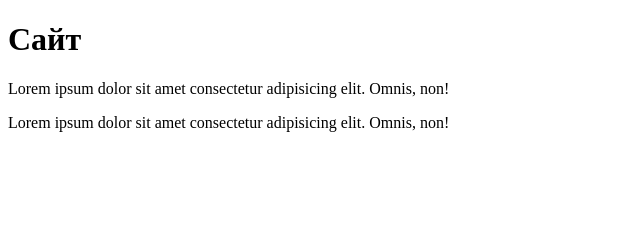
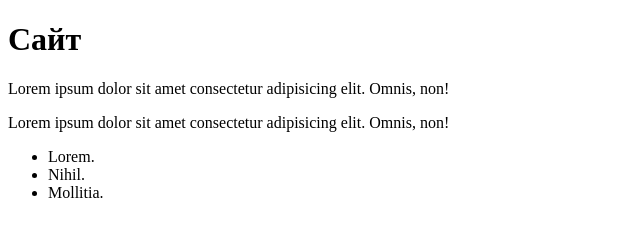
Before and after one commit to Sim-karta/freshcode-branches, a plain HTML site: page index.html in a window 1280 px wide. Shown: the whole page, without its empty margins (0-640 px from the left). Drawn offline with Linux system fonts and the light colour scheme.

Commit message:
Make list in aside (test #2)

```diff
--- a/index.html
+++ b/index.html
@@ -21,6 +21,12 @@
                 </p>
             </article>
         </main>
-        <aside></aside>
+        <aside>
+            <ul>
+                <li>Lorem.</li>
+                <li>Nihil.</li>
+                <li>Mollitia.</li>
+            </ul>
+        </aside>
     </body>
 </html>
```
